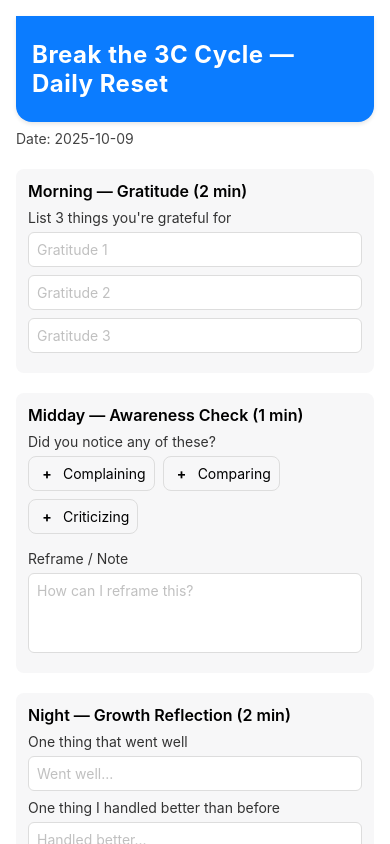
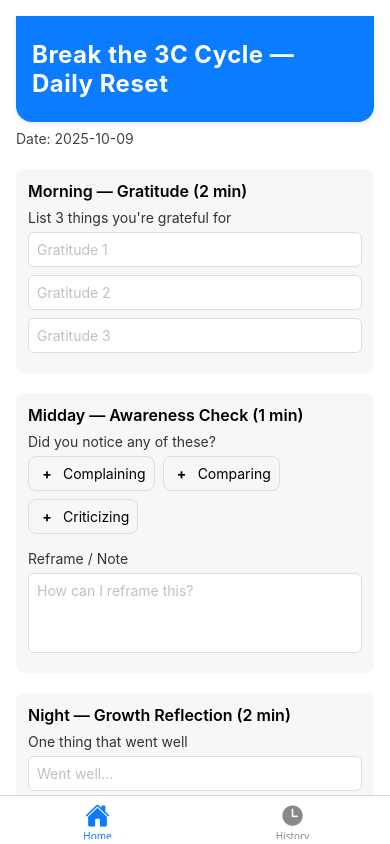
Before and after one commit to soapgb13/3C-Program, a React Native app: screen / in a window 390 px wide. Built offline with nearby package versions, Linux system fonts and the light colour scheme.

Commit message:
Added Tab options

```diff
--- a/App.js
+++ b/App.js
@@ -16,6 +16,9 @@ import {
     StyleSheet,
     ScrollView,
 } from 'react-native';
+import { NavigationContainer } from '@react-navigation/native';
+import { createBottomTabNavigator } from '@react-navigation/bottom-tabs';
+import { Ionicons } from '@expo/vector-icons';
 
 // NOTE: We avoid a static top-level `import AsyncStorage from '@react-native-async-storage/async-storage'`
 // because some bundlers/environments (web preview, certain snack/embed systems) fail to resolve
@@ -99,18 +102,149 @@ function Header() {
     );
 }
 
+function HistoryScreen({ entries }) {
+    const historyArray = Object.keys(entries || {})
+        .sort((a, b) => b.localeCompare(a))
+        .slice(0, 7)
+        .map((k) => ({ key: k, value: entries[k] }));
+
+    function renderHistoryItem({ item }) {
+        const key = item?.key ?? 'unknown';
+        const value = item?.value ?? {};
+        const morningGratitude = (value.morning && Array.isArray(value.morning.gratitude)) ? value.morning.gratitude : [];
+        const morningCount = morningGratitude.filter(Boolean).length;
+        const caught = (value.midday && Array.isArray(value.midday.caught)) ? value.midday.caught : [];
+        const caughtCount = caught.filter(Boolean).length;
+        const nightFilled = [value.night?.wentWell, value.night?.handled, value.night?.improve].filter(Boolean).length;
+        return (
+            <View style={styles.historyItem}>
+                <Text style={styles.historyDate}>{key}</Text>
+                <Text style={styles.historyMeta}>Gratitude: {morningCount} • Caught: {caughtCount} • Night: {nightFilled}</Text>
+            </View>
+        );
+    }
+
+    return (
+        <SafeAreaView style={styles.container}>
+            <ScrollView contentContainerStyle={styles.content}>
+                <Header />
+                <Section title="Last 7 days — Summary">
+                    {historyArray.length === 0 ? (
+                        <Text style={styles.muted}>No entries yet — they will appear here after you save.</Text>
+                    ) : (
+                        <FlatList data={historyArray} keyExtractor={(item) => item.key} renderItem={renderHistoryItem} />
+                    )}
+                </Section>
+            </ScrollView>
+        </SafeAreaView>
+    );
+}
+
+function HomeScreen({ todayKey, current, updateGratitude, toggleMidC, updateMidReframe, updateNightField, saveCurrent, clearToday }) {
+    return (
+        <SafeAreaView style={styles.container}>
+            <ScrollView contentContainerStyle={styles.content} keyboardShouldPersistTaps="handled">
+                <Header />
+                <Text style={styles.subtitle}>Date: {todayKey}</Text>
+                <Section title="Morning — Gratitude (2 min)">
+                    <Text style={styles.label}>List 3 things you're grateful for</Text>
+                    {(current?.morning?.gratitude ?? ['', '', '']).map((g, i) => (
+                        <TextInput
+                            key={i}
+                            value={g}
+                            onChangeText={(t) => updateGratitude(i, t)}
+                            placeholder={`Gratitude ${i + 1}`}
+                            style={styles.input}
+                            placeholderTextColor="#88888888"
+                        />
+                    ))}
+                </Section>
+                <Section title="Midday — Awareness Check (1 min)">
+                    <Text style={styles.label}>Did you notice any of these?</Text>
+                    <View style={styles.rowWrap}>
+                        {['Complaining', 'Comparing', 'Criticizing'].map((label, idx) => (
+                            <TouchableOpacity
+                                key={label}
+                                style={[styles.checkbox, (current?.midday?.caught?.[idx]) && styles.checkboxOn]}
+                                onPress={() => toggleMidC(idx)}
+                            >
+                                <Text style={styles.checkboxText}>{current?.midday?.caught?.[idx] ? '✓' : '+'}</Text>
+                                <Text style={styles.checkboxLabel}>{label}</Text>
+                            </TouchableOpacity>
+                        ))}
+                    </View>
+                    <Text style={[styles.label, { marginTop: 8 }]}>Reframe / Note</Text>
+                    <TextInput
+                        value={current?.midday?.reframe ?? ''}
+                        onChangeText={updateMidReframe}
+                        placeholder="How can I reframe this?"
+                        style={[styles.input, { height: 80 }]}
+                        multiline
+                        placeholderTextColor="#88888888"
+                    />
+                </Section>
+                <Section title="Night — Growth Reflection (2 min)">
+                    <Text style={styles.label}>One thing that went well</Text>
+                    <TextInput
+                        value={current?.night?.wentWell ?? ''}
+                        onChangeText={(t) => updateNightField('wentWell', t)}
+                        placeholder="Went well..."
+                        style={styles.input}
+                        placeholderTextColor="#88888888"
+                    />
+                    <Text style={styles.label}>One thing I handled better than before</Text>
+                    <TextInput
+                        value={current?.night?.handled ?? ''}
+                        onChangeText={(t) => updateNightField('handled', t)}
+                        placeholder="Handled better..."
+                        style={styles.input}
+                        placeholderTextColor="#88888888"
+                    />
+                    <Text style={styles.label}>One thing to improve tomorrow</Text>
+                    <TextInput
+                        value={current?.night?.improve ?? ''}
+                        onChangeText={(t) => updateNightField('improve', t)}
+                        placeholder="Improve tomorrow..."
+                        style={styles.input}
+                        placeholderTextColor="#88888888"
+                    />
+                </Section>
+                <View style={styles.actionsRow}>
+                    <SmallButton title="Save Today" onPress={saveCurrent} />
+                    <SmallButton title="Clear Today" onPress={clearToday} />
+                </View>
+                <View style={{ height: 40 }} />
+            </ScrollView>
+        </SafeAreaView>
+    );
+}
+
+const Tab = createBottomTabNavigator();
+
+const HomeScreenWrapper = (props) => (
+    <HomeScreen
+        todayKey={props.todayKey}
+        current={props.current}
+        updateGratitude={props.updateGratitude}
+        toggleMidC={props.toggleMidC}
+        updateMidReframe={props.updateMidReframe}
+        updateNightField={props.updateNightField}
+        saveCurrent={props.saveCurrent}
+        clearToday={props.clearToday}
+    />
+);
+
+const HistoryScreenWrapper = (props) => (
+    <HistoryScreen entries={props.entries} />
+);
+
 export default function App() {
     const todayKey = getTodayKey();
     const [entries, setEntries] = useState({});
     const [current, setCurrent] = useState(getEmptyEntry());
     const [loading, setLoading] = useState(true);
 
-    useEffect(() => {
-        loadEntries();
-        // eslint-disable-next-line react-hooks/exhaustive-deps
-    }, []);
-
-    // Whenever entries or loading or todayKey changes, ensure `current` represents today's entry
+    useEffect(() => { loadEntries(); }, []);
     useEffect(() => {
         if (!loading) {
             const saved = entries && entries[todayKey];
@@ -189,117 +323,44 @@ export default function App() {
         ]);
     }
 
-    function renderHistoryItem({ item }) {
-        // defensive checks as saved data structure may be missing fields
-        const key = item?.key ?? 'unknown';
-        const value = item?.value ?? {};
-        const morningGratitude = (value.morning && Array.isArray(value.morning.gratitude)) ? value.morning.gratitude : [];
-        const morningCount = morningGratitude.filter(Boolean).length;
-        const caught = (value.midday && Array.isArray(value.midday.caught)) ? value.midday.caught : [];
-        const caughtCount = caught.filter(Boolean).length;
-        const nightFilled = [value.night?.wentWell, value.night?.handled, value.night?.improve].filter(Boolean).length;
-
-        return (
-            <View style={styles.historyItem}>
-                <Text style={styles.historyDate}>{key}</Text>
-                <Text style={styles.historyMeta}>Gratitude: {morningCount} • Caught: {caughtCount} • Night: {nightFilled}</Text>
-            </View>
-        );
-    }
-
-    const historyArray = Object.keys(entries || {})
-        .sort((a, b) => b.localeCompare(a))
-        .slice(0, 7)
-        .map((k) => ({ key: k, value: entries[k] }));
+    if (loading) return <View style={styles.container}><Text>Loading...</Text></View>;
 
     return (
-        <SafeAreaView style={styles.container}>
-            <ScrollView contentContainerStyle={styles.content} keyboardShouldPersistTaps="handled">
-                <Header />
-                <Text style={styles.subtitle}>Date: {todayKey}</Text>
-
-                <Section title="Morning — Gratitude (2 min)">
-                    <Text style={styles.label}>List 3 things you're grateful for</Text>
-                    {(current?.morning?.gratitude ?? ['','','']).map((g, i) => (
-                        <TextInput
-                            key={i}
-                            value={g}
-                            onChangeText={(t) => updateGratitude(i, t)}
-                            placeholder={`Gratitude ${i + 1}`}
-                            style={styles.input}
-                            placeholderTextColor="#88888888"
+        <NavigationContainer>
+            <Tab.Navigator
+                screenOptions={({ route }) => ({
+                    tabBarIcon: ({ color, size }) => {
+                        let iconName;
+                        if (route.name === 'Home') iconName = 'home';
+                        else if (route.name === 'History') iconName = 'time';
+                        return <Ionicons name={iconName} size={size} color={color} />;
+                    },
+                    tabBarActiveTintColor: '#0b7cff',
+                    tabBarInactiveTintColor: '#888',
+                    headerShown: false,
+                })}
+            >
+                <Tab.Screen
+                    name="Home"
+                    component={() => (
+                        <HomeScreen
+                            todayKey={todayKey}
+                            current={current}
+                            updateGratitude={updateGratitude}
+                            toggleMidC={toggleMidC}
+                            updateMidReframe={updateMidReframe}
+                            updateNightField={updateNightField}
+                            saveCurrent={saveCurrent}
+                            clearToday={clearToday}
                         />
-                    ))}
-                </Section>
-
-                <Section title="Midday — Awareness Check (1 min)">
-                    <Text style={styles.label}>Did you notice any of these?</Text>
-                    <View style={styles.rowWrap}>
-                        {['Complaining', 'Comparing', 'Criticizing'].map((label, idx) => (
-                            <TouchableOpacity
-                                key={label}
-                                style={[styles.checkbox, (current?.midday?.caught?.[idx]) && styles.checkboxOn]}
-                                onPress={() => toggleMidC(idx)}
-                            >
-                                <Text style={styles.checkboxText}>{current?.midday?.caught?.[idx] ? '✓' : '+'}</Text>
-                                <Text style={styles.checkboxLabel}>{label}</Text>
-                            </TouchableOpacity>
-                        ))}
-                    </View>
-                    <Text style={[styles.label, { marginTop: 8 }]}>Reframe / Note</Text>
-                    <TextInput
-                        value={current?.midday?.reframe ?? ''}
-                        onChangeText={updateMidReframe}
-                        placeholder="How can I reframe this?"
-                        style={[styles.input, { height: 80 }]}
-                        multiline
-                        placeholderTextColor="#88888888"
-                    />
-                </Section>
-
-                <Section title="Night — Growth Reflection (2 min)">
-                    <Text style={styles.label}>One thing that went well</Text>
-                    <TextInput
-                        value={current?.night?.wentWell ?? ''}
-                        onChangeText={(t) => updateNightField('wentWell', t)}
-                        placeholder="Went well..."
-                        style={styles.input}
-                        placeholderTextColor="#88888888"
-                    />
-                    <Text style={styles.label}>One thing I handled better than before</Text>
-                    <TextInput
-                        value={current?.night?.handled ?? ''}
-                        onChangeText={(t) => updateNightField('handled', t)}
-                        placeholder="Handled better..."
-                        style={styles.input}
-                        placeholderTextColor="#88888888"
-                    />
-                    <Text style={styles.label}>One thing to improve tomorrow</Text>
-                    <TextInput
-                        value={current?.night?.improve ?? ''}
-                        onChangeText={(t) => updateNightField('improve', t)}
-                        placeholder="Improve tomorrow..."
-                        style={styles.input}
-                        placeholderTextColor="#88888888"
-                    />
-                </Section>
-
-                <View style={styles.actionsRow}>
-                    <SmallButton title="Save Today" onPress={saveCurrent} />
-                    <SmallButton title="Clear Today" onPress={clearToday} />
-                </View>
-
-                <Section title="Last 7 days — Summary">
-                    {historyArray.length === 0 ? (
-                        <Text style={styles.muted}>No entries yet — they will appear here after you save.</Text>
-                    ) : (
-                        <FlatList data={historyArray} keyExtractor={(item) => item.key} renderItem={renderHistoryItem} />
                     )}
-                </Section>
-
-                <View style={{ height: 40 }} />
-            </ScrollView>
-        </SafeAreaView>
+                />
+                <Tab.Screen
+                    name="History"
+                    component={() => <HistoryScreen entries={entries} />}
+                />
+            </Tab.Navigator>
+        </NavigationContainer>
     );
 }
 
--- a/package.json
+++ b/package.json
@@ -10,6 +10,8 @@
   "dependencies": {
     "@expo/vector-icons": "^15.0.2",
     "@react-native-async-storage/async-storage": "^2.2.0",
+    "@react-navigation/bottom-tabs": "^7.4.8",
+    "@react-navigation/native": "^7.1.18",
     "expo": "~54.0.12",
     "expo-font": "~14.0.8",
     "expo-status-bar": "~3.0.8",
```
Also changed, not shown: 1 other file (tests, documents, lock files or other folders).
